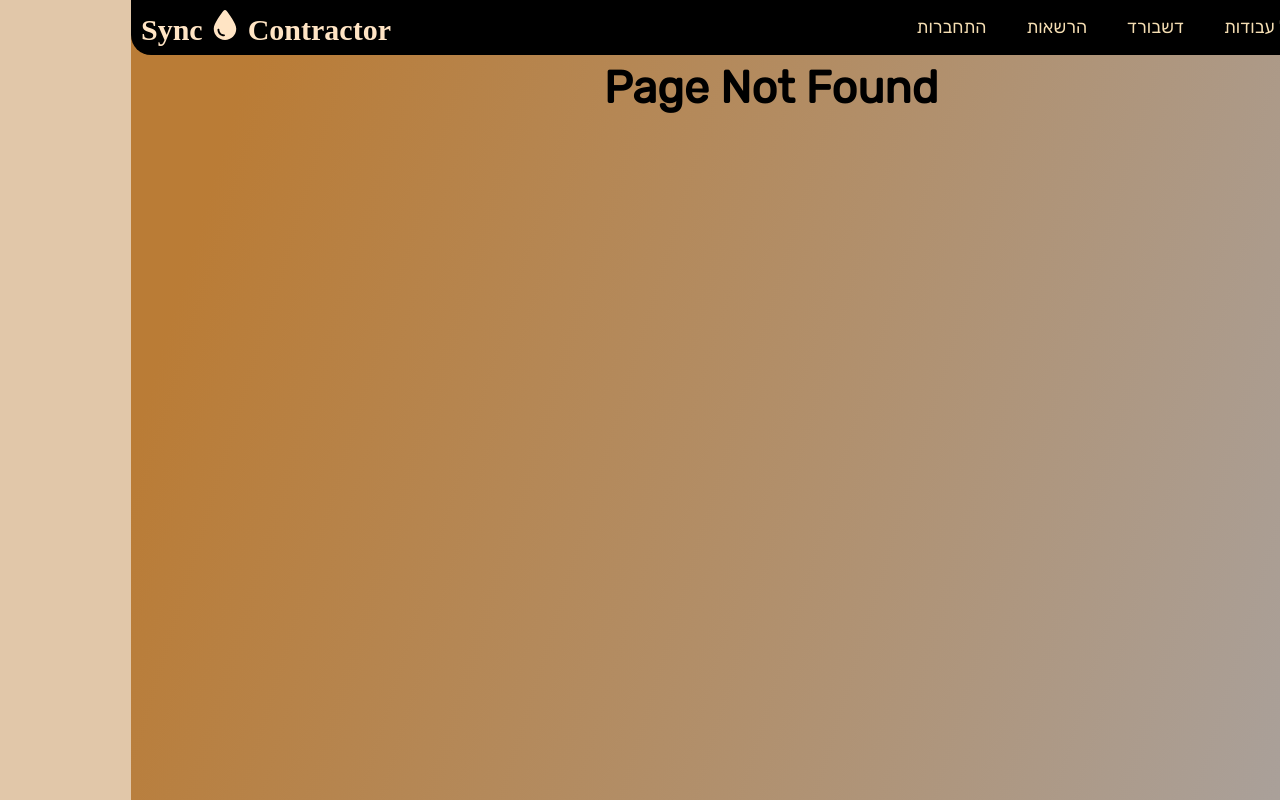
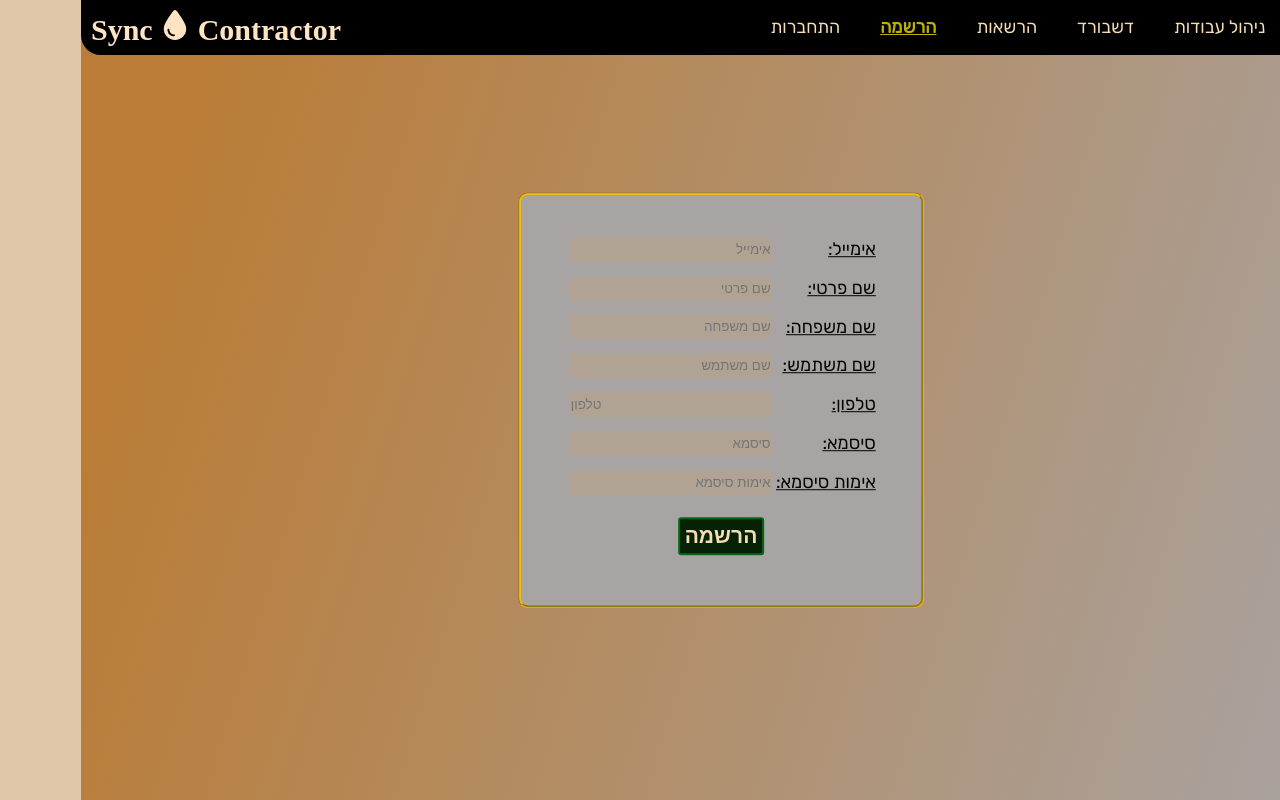
Before and after one commit to anz-davar/sync-contractor, a React (Vite) app: page /sync-contractor/register in a window 1280 px wide. Before the commit this address had no page. Built offline with nearby package versions, Linux system fonts and the light colour scheme.

Commit message:
added login register and connect to server

```diff
--- a/package.json
+++ b/package.json
@@ -18,6 +18,8 @@
     "@mui/styled-engine-sc": "^6.1.3",
     "@mui/x-data-grid-generator": "^7.20.0",
     "@mui/x-data-grid-premium": "^7.20.0",
+    "axios": "^1.7.9",
+    "browser-fs-access": "^0.35.0",
     "react": "^18.3.1",
     "react-data-table-component": "^7.6.2",
     "react-dom": "^18.3.1",
@@ -32,7 +34,8 @@
     "@types/react": "^18.3.10",
     "@types/react-dom": "^18.3.0",
     "@vitejs/plugin-react": "^4.3.2",
-    "eslint": "^9.11.1",
+    "eslint": "^8.4.1",
+    "eslint-plugin": "^1.0.1",
     "eslint-plugin-react": "^7.37.0",
     "eslint-plugin-react-hooks": "^5.1.0-rc.0",
     "eslint-plugin-react-refresh": "^0.4.12",
--- a/src/App.jsx
+++ b/src/App.jsx
@@ -8,17 +8,20 @@ import { Permissions } from "./pages/Permissions";
 import { ManagementPage } from "./pages/ManagementPage.jsx";
 import { Dashboard } from './pages/Dashboard.jsx';
 import { ShowWork } from './pages/ShowWork.jsx';
+import {Register} from "./pages/Register.jsx";
 
 function App() {
   const location = useLocation();
   return (
     <>
 
-      {location.pathname !== '/sync-contractor/login' && <Header />}
+      {/*{location.pathname !== '/sync-contractor/login' && <Header />}*/}
+      <Header/>
       <Routes>
         <Route path='/sync-contractor' element={<Home />} />
         <Route path='/sync-contractor/managementTable' element={<ManagementPage />} />
         <Route path='/sync-contractor/login' element={<Login />} />
+        <Route path='/sync-contractor/register' element={<Register />} />
         <Route path='/sync-contractor/permissions' element={<Permissions />} />
         <Route path='/sync-contractor/showWork' element={<ShowWork />} />
         <Route path='/sync-contractor/dashboard' element={<Dashboard />} />
--- a/src/cmps/Header.jsx
+++ b/src/cmps/Header.jsx
@@ -18,6 +18,7 @@ export const Header = () => {
         <h1 className="app-name">Sync {<FaDroplet />} Contractor</h1>
         <nav className="header-nav-bar">
             <Link className={`link-item ${getClassName('/login')}`} to="sync-contractor/login">התחברות</Link>
+            <Link className={`link-item ${getClassName('/register')}`} to="sync-contractor/register">הרשמה</Link>
             <Link className={`link-item ${getClassName('/permissions')}`} to="sync-contractor/permissions">הרשאות</Link>
             <Link className={`link-item ${getClassName('/dashboard')}`} to="sync-contractor/dashboard">דשבורד</Link>
             <Link className={`link-item ${getClassName('/managementTable')}`} to="sync-contractor/managementTable">ניהול עבודות</Link>
--- a/src/pages/Login.jsx
+++ b/src/pages/Login.jsx
@@ -1,56 +1,139 @@
+// Login.jsx
 import { useState } from "react";
 import { useNavigate } from "react-router-dom";
+import DataService from '../services/DataService';
 
 export const Login = () => {
-    const [userName, setUserName] = useState("");
+    const [email, setEmail] = useState("");
     const [password, setPassword] = useState("");
+    const [error, setError] = useState("");
+    const [loading, setLoading] = useState(false);
 
     const navigate = useNavigate();
 
+    const handleLogin = async (ev) => {
+        ev.preventDefault();
+        setError("");
+        setLoading(true);
 
-    const handleLogin = (ev) => {
-        ev.preventDefault();
-        console.log('Username:', userName);
-        console.log('Password:', password);
+        try {
+            const response = await DataService.login({
+                email,
+                password,
+            });
 
-        // TODO: Perform authentication (e.g., API call)
-        if (userName && password) {
-            navigate('/');
-        } else {
-            alert("אנא הזן שם משתמש וסיסמא");
+            localStorage.setItem('accessToken', response.data.access);
+            localStorage.setItem('user', JSON.stringify(response.data.user));
+
+            navigate('/sync-contractor/managementTable');
+        } catch (err) {
+            setError(err.response?.data?.detail || 'Login failed. Please check your credentials.');
+        } finally {
+            setLoading(false);
         }
     };
 
     return (
-        <form className="login-main-container" onSubmit={(e) => handleLogin(e)}>
+        <form className="login-main-container" onSubmit={handleLogin}>
             <div className="login-sub-container">
-                <label className="login-label">שם משתמש:</label>
-                <input id="user-input"
-                    type="text"
+                <label className="login-label">אימייל:</label>
+                <input
+                    type="email"
                     className="login-input"
-                    placeholder="שם משתמש"
-                    value={userName}
-                    onChange={(ev) => setUserName(ev.target.value)}
+                    placeholder="אימייל"
+                    value={email}
+                    onChange={(ev) => setEmail(ev.target.value)}
+                    disabled={loading}
+                    required
                 />
             </div>
             <div className="login-sub-container">
                 <label className="login-label">סיסמא:</label>
-                <input id="password-input"
+                <input
                     type="password"
                     className="login-input"
                     placeholder="סיסמא"
                     value={password}
                     onChange={(ev) => setPassword(ev.target.value)}
+                    disabled={loading}
+                    required
                 />
             </div>
 
-            <button type="submit" className="login-btn" >היכנס</button>
+            {error && <div className="error-message" style={{ color: 'red', marginBottom: '10px' }}>{error}</div>}
 
-            <button type="button"
+            <button
+                type="submit"
+                className="login-btn"
+                disabled={loading}
+            >
+                {loading ? 'מתחבר...' : 'היכנס'}
+            </button>
+
+            <button
+                type="button"
                 className="login-forgot-password"
-                onClick={() => alert("שכחתי סיסמא עדיין לא מיושם")}>
+                onClick={() => alert("שכחתי סיסמא עדיין לא מיושם")}
+                disabled={loading}
+            >
                 שכחתי סיסמא
             </button>
         </form>
     );
 };
+// import { useState } from "react";
+// import { useNavigate } from "react-router-dom";
+//
+// export const Login = () => {
+//     const [userName, setUserName] = useState("");
+//     const [password, setPassword] = useState("");
+//
+//     const navigate = useNavigate();
+//
+//
+//     const handleLogin = (ev) => {
+//         ev.preventDefault();
+//         console.log('Username:', userName);
+//         console.log('Password:', password);
+//
+//         // TODO: Perform authentication (e.g., API call)
+//         if (userName && password) {
+//             navigate('/sync-contractor/managementTable');
+//         } else {
+//             alert("אנא הזן שם משתמש וסיסמא");
+//         }
+//     };
+//
+//     return (
+//         <form className="login-main-container" onSubmit={(e) => handleLogin(e)}>
+//             <div className="login-sub-container">
+//                 <label className="login-label">שם משתמש:</label>
+//                 <input id="user-input"
+//                     type="text"
+//                     className="login-input"
+//                     placeholder="שם משתמש"
+//                     value={userName}
+//                     onChange={(ev) => setUserName(ev.target.value)}
+//                 />
+//             </div>
+//             <div className="login-sub-container">
+//                 <label className="login-label">סיסמא:</label>
+//                 <input id="password-input"
+//                     type="password"
+//                     className="login-input"
+//                     placeholder="סיסמא"
+//                     value={password}
+//                     onChange={(ev) => setPassword(ev.target.value)}
+//                 />
+//             </div>
+//
+//             <button type="submit" className="login-btn" >היכנס</button>
+//
+//             <button type="button"
+//                 className="login-forgot-password"
+//                 onClick={() => alert("שכחתי סיסמא עדיין לא מיושם")}>
+//                 שכחתי סיסמא
+//             </button>
+//         </form>
+//     );
+// };
--- /dev/null
+++ b/src/pages/Register.jsx
@@ -0,0 +1,173 @@
+// Register.jsx
+import { useState } from "react";
+import { useNavigate } from "react-router-dom";
+import DataService from '../services/DataService';
+
+export const Register = () => {
+    const [formData, setFormData] = useState({
+        email: "",
+        first_name: "",
+        last_name: "",
+        password1: "",
+        password2: "",
+        username: "",
+        role: "CONTRACTOR",
+        phone_number: ""
+    });
+
+    const [error, setError] = useState("");
+    const [loading, setLoading] = useState(false);
+
+    const navigate = useNavigate();
+
+    const handleChange = (ev) => {
+        const { name, value } = ev.target;
+        setFormData(prev => ({
+            ...prev,
+            [name]: value
+        }));
+    };
+
+    const validateForm = () => {
+        if (formData.password1 !== formData.password2) {
+            setError("Passwords do not match");
+            return false;
+        }
+        return true;
+    };
+
+    const handleRegister = async (ev) => {
+        ev.preventDefault();
+        setError("");
+
+        if (!validateForm()) return;
+
+        setLoading(true);
+
+        try {
+            const response = await DataService.register(formData);
+
+            localStorage.setItem('accessToken', response.data.access);
+            localStorage.setItem('user', JSON.stringify(response.data.user));
+
+            navigate('/sync-contractor/managementTable');
+        } catch (err) {
+            const errorMessage = err.response?.data;
+            if (typeof errorMessage === 'object') {
+                // Handle Django REST framework error format
+                const errors = Object.values(errorMessage).flat().join(' ');
+                setError(errors);
+            } else {
+                setError('Registration failed. Please try again.');
+            }
+        } finally {
+            setLoading(false);
+        }
+    };
+
+    return (
+        <form className="login-main-container" onSubmit={handleRegister}>
+            <div className="login-sub-container">
+                <label className="login-label">אימייל:</label>
+                <input
+                    type="email"
+                    name="email"
+                    className="login-input"
+                    placeholder="אימייל"
+                    value={formData.email}
+                    onChange={handleChange}
+                    disabled={loading}
+                    required
+                />
+            </div>
+            <div className="login-sub-container">
+                <label className="login-label">שם פרטי:</label>
+                <input
+                    type="text"
+                    name="first_name"
+                    className="login-input"
+                    placeholder="שם פרטי"
+                    value={formData.first_name}
+                    onChange={handleChange}
+                    disabled={loading}
+                    required
+                />
+            </div>
+            <div className="login-sub-container">
+                <label className="login-label">שם משפחה:</label>
+                <input
+                    type="text"
+                    name="last_name"
+                    className="login-input"
+                    placeholder="שם משפחה"
+                    value={formData.last_name}
+                    onChange={handleChange}
+                    disabled={loading}
+                    required
+                />
+            </div>
+            <div className="login-sub-container">
+                <label className="login-label">שם משתמש:</label>
+                <input
+                    type="text"
+                    name="username"
+                    className="login-input"
+                    placeholder="שם משתמש"
+                    value={formData.username}
+                    onChange={handleChange}
+                    disabled={loading}
+                    required
+                />
+            </div>
+            <div className="login-sub-container">
+                <label className="login-label">טלפון:</label>
+                <input
+                    type="tel"
+                    name="phone_number"
+                    className="login-input"
+                    placeholder="טלפון"
+                    value={formData.phone_number}
+                    onChange={handleChange}
+                    disabled={loading}
+                    required
+                />
+            </div>
+            <div className="login-sub-container">
+                <label className="login-label">סיסמא:</label>
+                <input
+                    type="password"
+                    name="password1"
+                    className="login-input"
+                    placeholder="סיסמא"
+                    value={formData.password1}
+                    onChange={handleChange}
+                    disabled={loading}
+                    required
+                />
+            </div>
+            <div className="login-sub-container">
+                <label className="login-label">אימות סיסמא:</label>
+                <input
+                    type="password"
+                    name="password2"
+                    className="login-input"
+                    placeholder="אימות סיסמא"
+                    value={formData.password2}
+                    onChange={handleChange}
+                    disabled={loading}
+                    required
+                />
+            </div>
+
+            {error && <div className="error-message" style={{ color: 'red', marginBottom: '10px' }}>{error}</div>}
+
+            <button
+                type="submit"
+                className="login-btn"
+                disabled={loading}
+            >
+                {loading ? 'נרשם...' : 'הרשמה'}
+            </button>
+        </form>
+    );
+};
--- a/src/services/dataService.js
+++ b/src/services/dataService.js
@@ -1,7 +1,27 @@
 
 import users from "../data/user.json"
 import works from "../data/job.json"
+import axios from 'axios';
 
+class DataService {
+    constructor() {
+        this.baseURL = 'http://localhost:8000';
+    }
+
+    setAuthHeader(token) {
+        axios.defaults.headers.common["Authorization"] = "Bearer " + token;
+    }
+
+    login(data) {
+        return axios.post(`${this.baseURL}/auth/login/`, data);
+    }
+
+    register(data) {
+        return axios.post(`${this.baseURL}/auth/registration/`, data);
+    }
+}
+
+export default new DataService();
 
 export const getTableData = (user, isDone) => {
     if (!user || !users || !works) {
```
Also changed, not shown: 1 other file (tests, documents, lock files or other folders).
